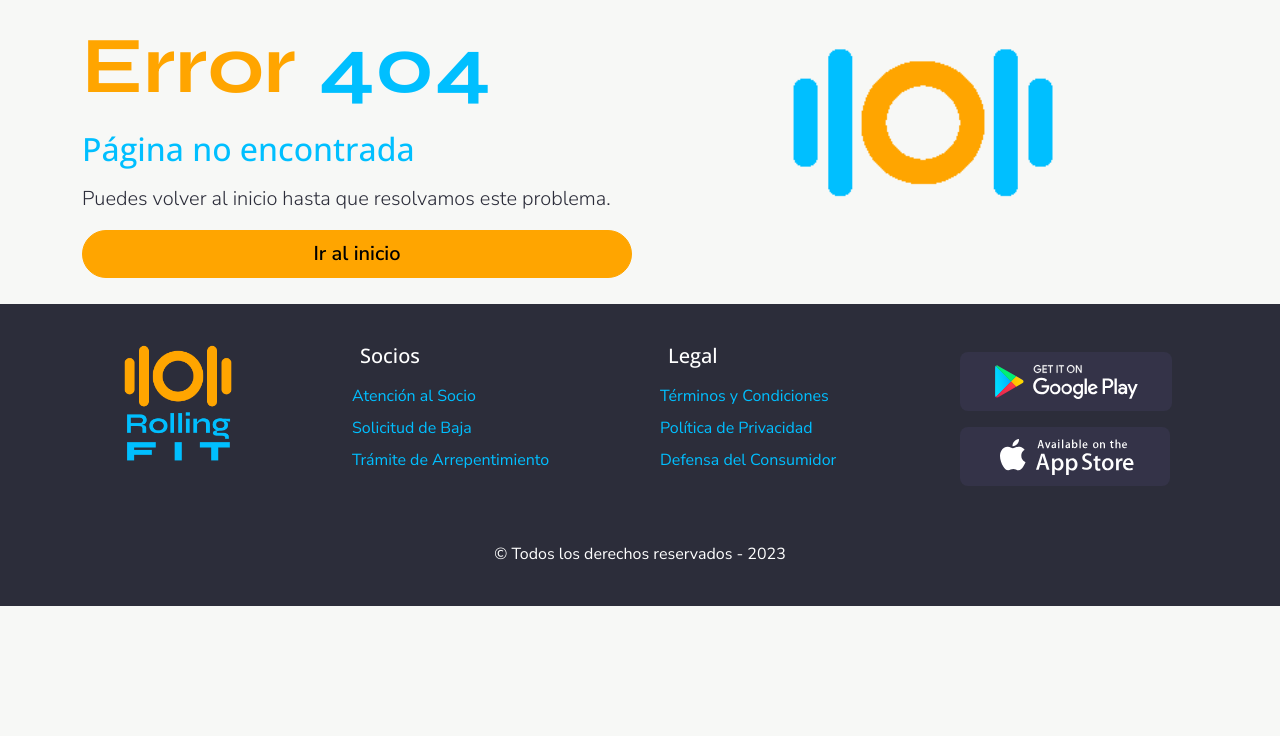
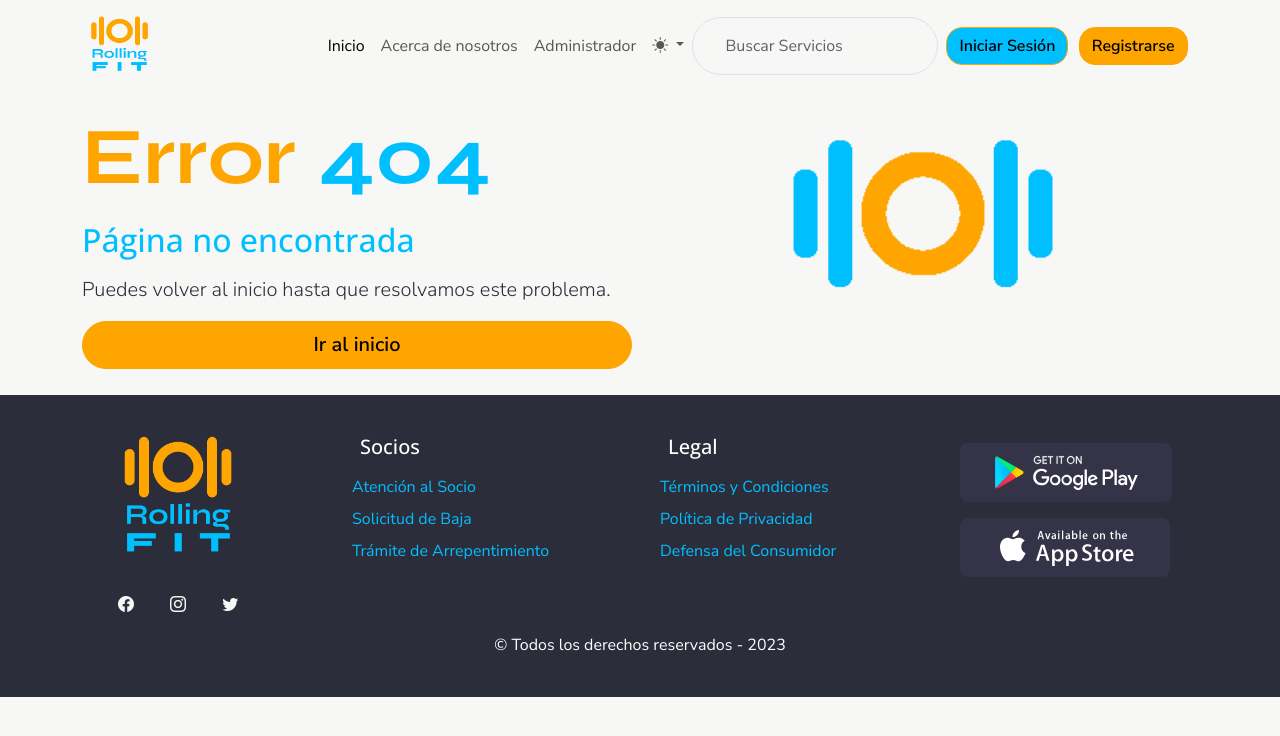
Before and after one commit to RollingFit-Grupo/RollingFit, a plain HTML site: page pages/error404.html in a window 1280 px wide. Drawn offline with nearby package versions, Linux system fonts and the light colour scheme.

Commit message:
Se agregó el navbar

```diff
--- a/pages/error404.html
+++ b/pages/error404.html
@@ -16,12 +16,88 @@
   <link rel="preconnect" href="https://fonts.googleapis.com">
   <link rel="stylesheet" href="../css/style.css" />
   <link rel="stylesheet" href="../css/custom.css" />
+  <link rel="stylesheet" href="../css/navbar-footer.css" />
 </head>
 
 <body>
   <header>
-    <nav>
-
+    <nav class="navbar navbar-expand-lg container">
+      <div class="container-fluid">
+        <img
+          src="../img/logo/color/logo-letras/CombinadoLogo+Letras-Color.png"
+          class="justify-content-center img-size"
+          alt="Logo de RollingFit"
+        />
+        <button
+          class="navbar-toggler"
+          type="button"
+          data-bs-toggle="collapse"
+          data-bs-target="#navbarSupportedContent"
+          aria-controls="navbarSupportedContent"
+          aria-expanded="false"
+          aria-label="Toggle navigation"
+        >
+          <span class="navbar-toggler-icon"></span>
+        </button>
+        <div class="collapse navbar-collapse" id="navbarSupportedContent">
+          <ul class="navbar-nav ms-auto mb-2 mb-lg-0">
+            <li class="nav-item">
+              <a
+                class="nav-link active"
+                aria-current="page"
+                href="../index.html"
+                >Inicio</a
+              >
+            </li>
+            <li class="nav-item">
+              <a class="nav-link" href="../pages/acerca.html"
+                >Acerca de nosotros</a
+              >
+            </li>
+            <li class="nav-item">
+              <a class="nav-link" href="../pages/admin.html"
+                >Administrador
+              </a>
+            </li>
+            <li class="nav-item dropdown">
+              <div
+                class="nav-link dropdown-toggle"
+                role="button"
+                data-bs-toggle="dropdown"
+                aria-expanded="false"
+              >
+                <i
+                  id="iconThemeShow"
+                  class="bi bi-brightness-high-fill"
+                ></i>
+              </div>
+              <ul class="dropdown-menu">
+                <li>
+                  <button id="btn_light" class="dropdown-item">
+                    <i class="bi bi-brightness-high-fill"></i> Light
+                  </button>
+                </li>
+                <li>
+                  <button id="btn_dark" class="dropdown-item">
+                    <i class="bi bi-moon-fill"></i> Dark
+                  </button>
+                </li>
+              </ul>
+            </li>
+          </ul>
+          <form class="d-flex" role="search">
+            <input
+              class="form-control me-2"
+              type="search"
+              placeholder="Buscar Servicios"
+              aria-label="Buscar"
+              id="input_filtro_Servicios"loguin-color
+            />
+          </form>
+          <button type="button" class="btn btn-primary loguin-color mr-2">Iniciar Sesión</button>
+          <button type="button" class="btn btn-primary reg-color mr-2">Registrarse</button>
+        </div>
+      </div>
     </nav>
   </header>
   <main>
@@ -126,5 +202,6 @@
   </footer>
 </body>
 </body>
+<script src="/js/app.js"></script>
 <script src="/js/Navbar.js"></script>
 </html>
```
